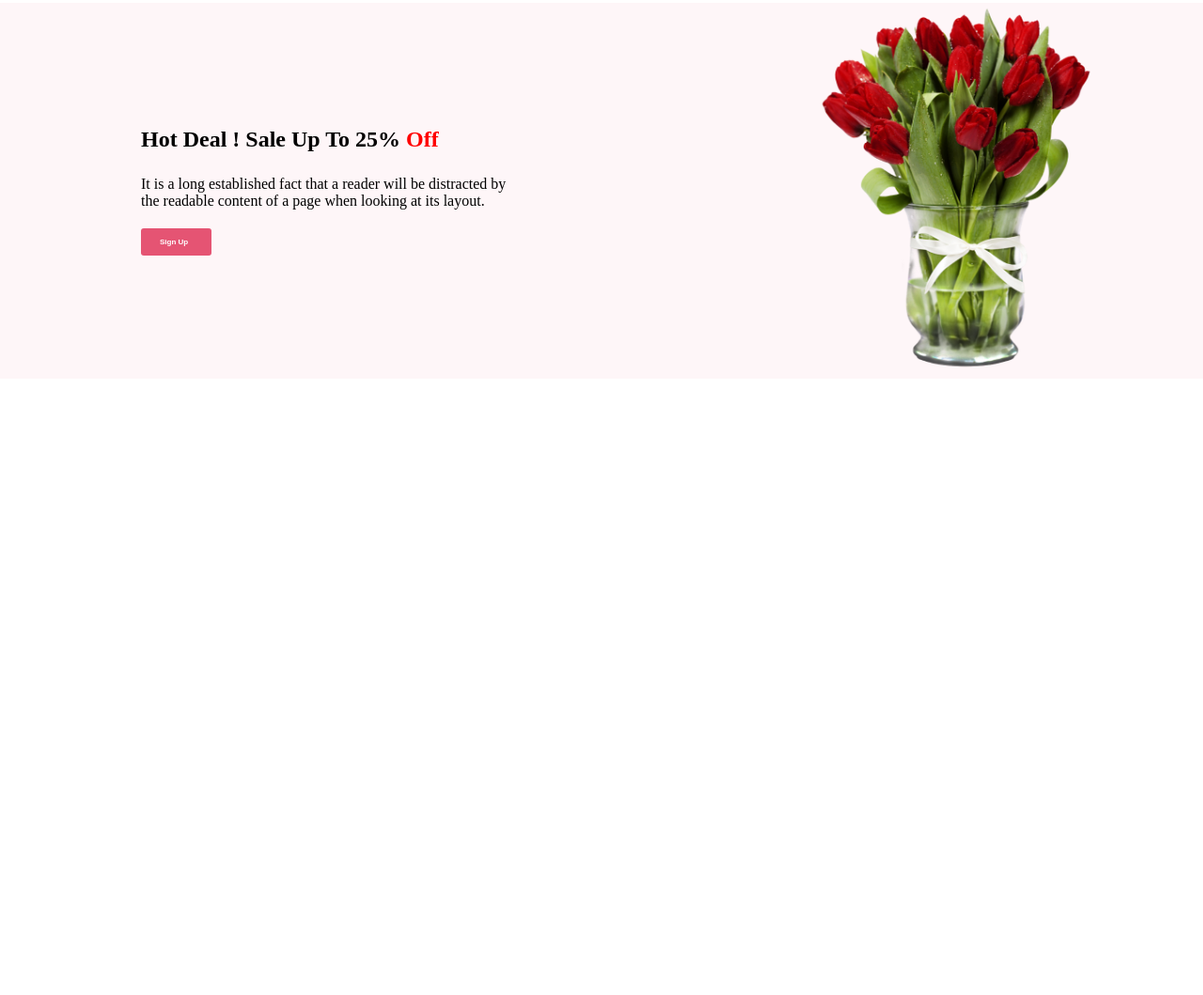
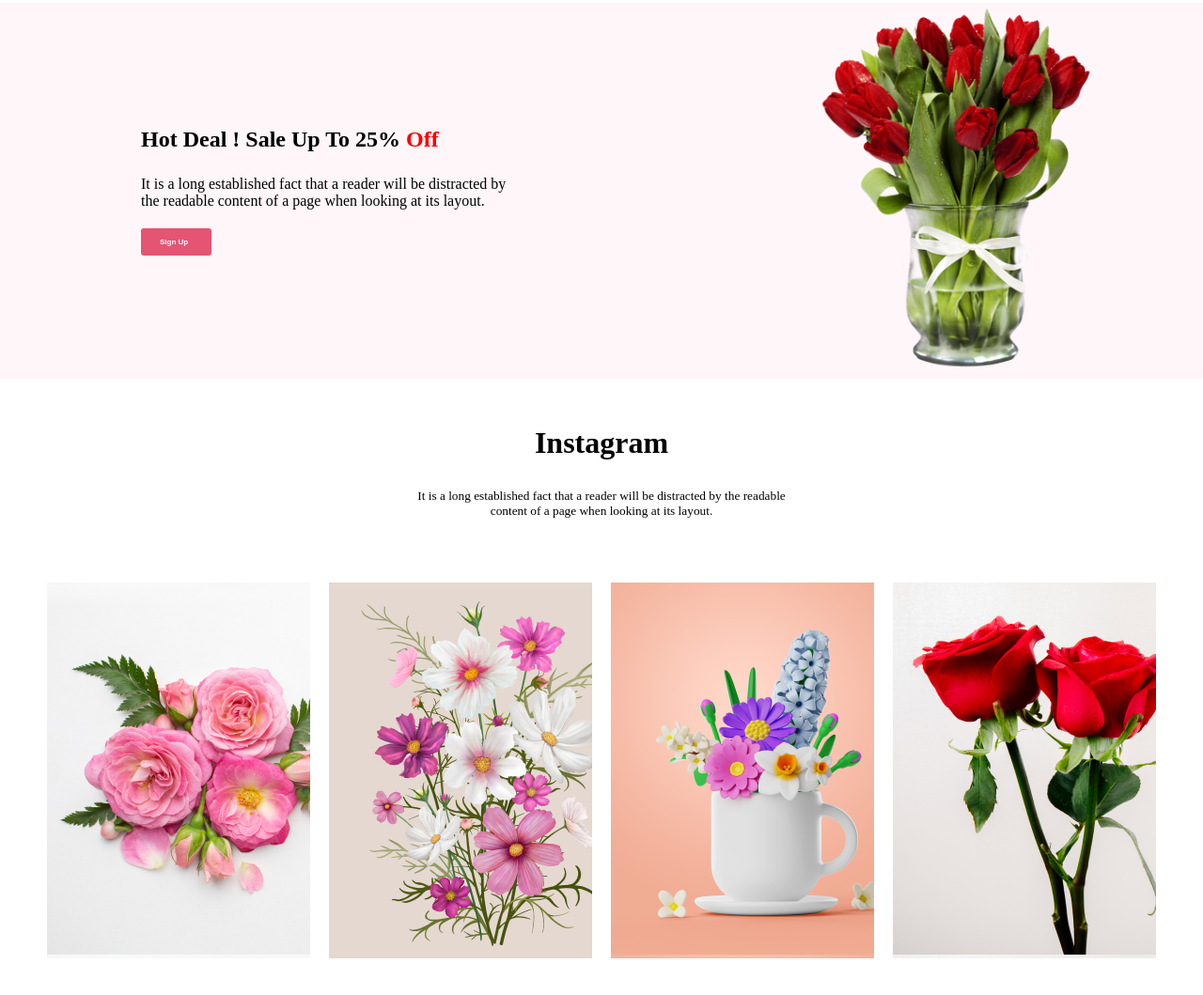
Before and after one commit to Yeasin7772/assignment01-flower, a plain HTML site: page index.html in a window 1280 px wide. Shown: the part 1509-2568 px from the top of the page at 94% size. Before the commit the page ends 1942 px from the top, so only its background shows below. Drawn offline with Linux system fonts and the light colour scheme.

Commit message:
added instagram container

```diff
--- a/index.html
+++ b/index.html
@@ -31,6 +31,7 @@
 
     </header>
     <main>
+        <!-- first section start here -->
        <section>
         <div class="feature-container">
             <div class="feature-flower">
@@ -60,6 +61,11 @@
 
         </div>
        </section>
+       <!-- first section end here -->
+
+       <!-- second section start here -->
+
+       <section>
         <div class="hot-container">
             <div class="container-text">
                 <h2 >Hot Deal ! Sale Up To 25% <span class="word">Off</span></h2>
@@ -74,7 +80,43 @@
 
 
            </div>
+       </section>
+
+       <!-- second section end here -->
+
+
+       <!-- third section start here -->
+
        <section>
+        <div class="Instagram-container">
+            <h2 class="Instagram-title">Instagram </h2>
+            <p class="Instagram-description" > It is a long established fact that a reader will be distracted by the readable <br> content of a page when looking at its layout.
+
+            </p>
+            <ol class="Instagram-images">
+
+
+                <li class="Instagram-image0"> </li>
+                <li class="Instagram-image02"> </li>
+                <li class="Instagram-image03"> </li>
+                <li class="Instagram-image04"> </li>
+
+
+
+            </ol>
+
+
+
+        </div>
+
+
+       </section>
+
+
+
+
+
+
 
 
     </main>
--- a/style.css
+++ b/style.css
@@ -164,3 +164,67 @@ margin-bottom: 30px;
     padding-left: 20px;
 }
 /* special-off-container style end here */
+
+/* "Instagram-container style start here */
+.Instagram-container{
+    height:100vh ;
+    width:auto;
+
+}
+.Instagram-description{
+    text-align: center;
+    font-size: smaller;
+    margin-top: 10px;
+    margin-bottom: 18px;
+
+
+
+}
+
+.Instagram-title{
+    text-align: center;
+    padding-top: 20px;
+    padding-bottom: 20px;
+    font-weight: bold;
+    font-size: xx-large;
+
+
+}
+.Instagram-images{
+    list-style: none;
+     width: 100%;
+    height: 400px;
+    display: flex;
+    justify-content: space-around;
+    gap: 20px;
+    padding: 50px;
+    background: #FFF;
+    box-sizing: border-box
+
+
+
+}
+
+.Instagram-image0{
+    width: 320px;
+    height: 400px;
+    background-image: url("images/Flower\ 01.png");
+
+
+
+}
+.Instagram-image02{
+    width: 320px;
+    height: 400px;
+    background-image: url("images/Rectangle\ 4.png");
+}
+.Instagram-image03{
+    width: 320px;
+    height: 400px;
+    background-image: url("images/Rectangle\ 5.png");
+}
+.Instagram-image04{
+    width: 320px;
+    height: 400px;
+    background-image: url("images/Rectangle\ 6.png");
+}
```
Lines whose indentation alone changed are shown as unchanged.
